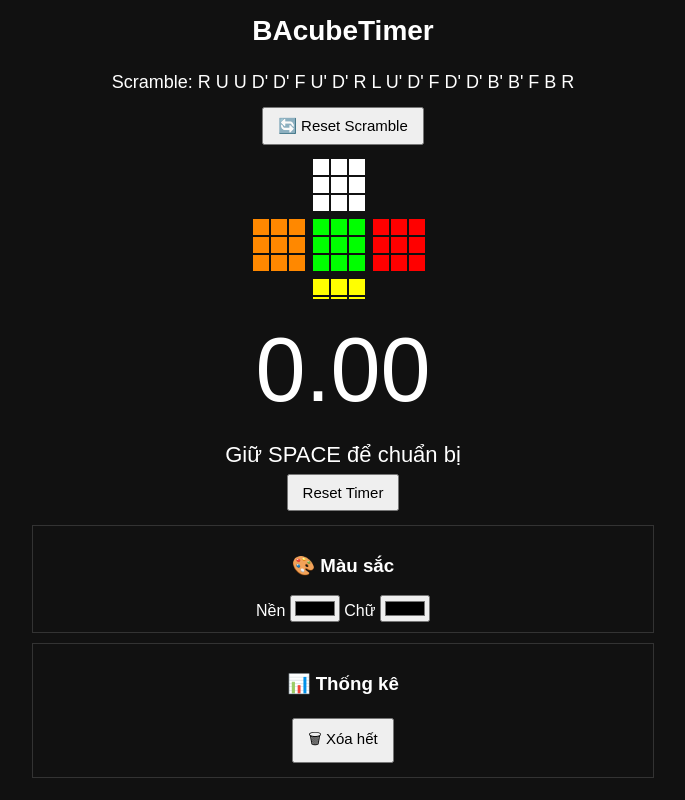
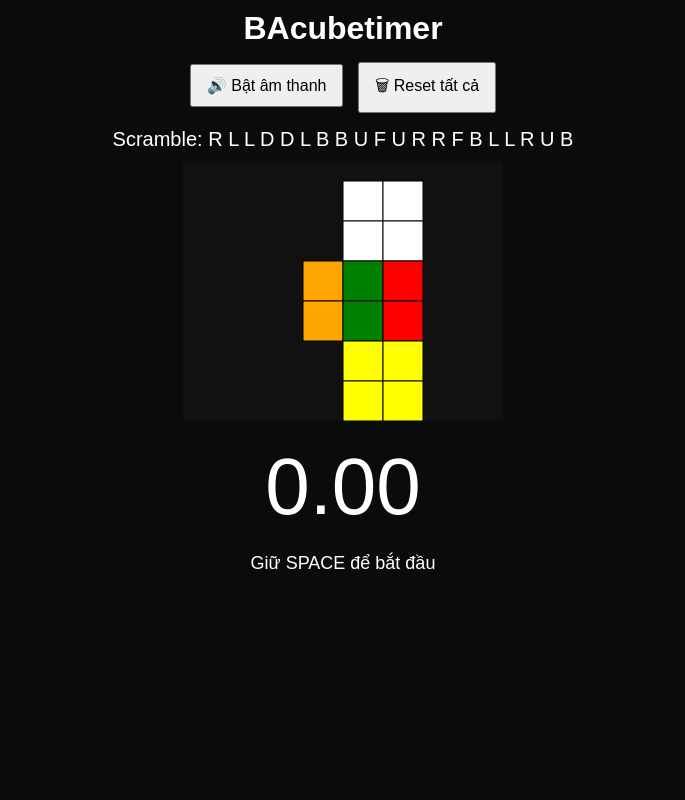
Before and after one commit to Banhdz13/Banhdz13.github.io, a plain HTML site: page rubik-timer.html in a window 1280 px wide. Shown: the whole page, without its empty margins (297-982 px from the left). Drawn offline with Linux system fonts and the light colour scheme.

Commit message:
Update rubik-timer.html

```diff
--- a/rubik-timer.html
+++ b/rubik-timer.html
@@ -2,196 +2,197 @@
 <html lang="vi">
 <head>
 <meta charset="UTF-8">
-<title>BAcubeTimer</title>
+<title>BAcubetimer</title>
 <style>
 body{
-    margin:0;
-    background:#111;
-    color:white;
-    font-family:Arial;
-    text-align:center;
+ margin:0;
+ font-family:Arial;
+ background:#0b0b0b;
+ color:white;
+ text-align:center;
 }
-header{
-    font-size:28px;
-    padding:15px;
-    font-weight:bold;
+h1{margin:10px}
+
+#timer{
+ font-size:80px;
+ margin:20px;
 }
+
 #scramble{
-    font-size:18px;
-    margin:10px;
+ font-size:20px;
+ margin:10px;
+ word-break:break-word;
 }
-#timer{
-    font-size:90px;
-    margin:20px 0;
+
+canvas{
+ background:#111;
+ margin:auto;
+ display:block;
 }
-#message{
-    min-height:28px;
-    font-size:22px;
+
+button{
+ padding:10px 15px;
+ margin:5px;
+ font-size:16px;
+ cursor:pointer;
 }
-button{
-    padding:8px 14px;
-    margin:4px;
-    font-size:15px;
+
+#msg{
+ font-size:18px;
+ margin-top:10px;
 }
-.panel{
-    max-width:600px;
-    margin:10px auto;
-    border:1px solid #333;
-    padding:10px;
-}
-ul{text-align:left;}
-canvas{
-    display:block;
-    margin:10px auto;
+
+#stats{
+ margin-top:15px;
+ font-size:14px;
 }
 </style>
 </head>
 
 <body>
+<h1>BAcubetimer</h1>
 
-<header>BAcubeTimer</header>
+<button onclick="enableSound()">🔊 Bật âm thanh</button>
+<button onclick="resetAll()">🗑 Reset tất cả</button>
 
 <div id="scramble"></div>
-<button onclick="newScramble()">🔄 Reset Scramble</button>
 
-<canvas id="cube" width="180" height="140"></canvas>
+<canvas id="cube" width="320" height="260"></canvas>
 
 <div id="timer">0.00</div>
-<div id="message">Giữ SPACE để chuẩn bị</div>
+<div id="msg">Giữ SPACE để bắt đầu</div>
 
-<button onclick="resetTimer()">Reset Timer</button>
+<div id="stats"></div>
 
-<div class="panel">
-<h3>🎨 Màu sắc</h3>
-Nền <input type="color" onchange="document.body.style.background=this.value">
-Chữ <input type="color" onchange="document.body.style.color=this.value">
-</div>
-
-<div class="panel">
-<h3>📊 Thống kê</h3>
-<ul id="history"></ul>
-<button onclick="clearAll()">🗑 Xóa hết</button>
-</div>
-
-<audio id="good" src="https://assets.mixkit.co/sfx/preview/mixkit-achievement-bell-600.mp3"></audio>
-<audio id="bad" src="https://assets.mixkit.co/sfx/preview/mixkit-wrong-answer-fail-notification-946.mp3"></audio>
+<audio id="win" src="https://assets.mixkit.co/sfx/preview/mixkit-achievement-bell-600.mp3"></audio>
+<audio id="lose" src="https://assets.mixkit.co/sfx/preview/mixkit-losing-drums-2023.mp3"></audio>
 
 <script>
-let running=false, ready=false;
-let startTime=0, raf;
+let running=false;
+let startTime=0;
+let interval;
+let soundEnabled=false;
 let times=[];
 
-const timer=document.getElementById("timer");
-const message=document.getElementById("message");
-const history=document.getElementById("history");
+function enableSound(){
+ document.getElementById("win").play().catch(()=>{});
+ soundEnabled=true;
+ alert("Âm thanh đã bật");
+}
 
-/* ===== TIMER ===== */
+function resetAll(){
+ times=[];
+ document.getElementById("stats").innerHTML="";
+ newScramble();
+ drawCube();
+}
+
+function randomScramble(){
+ let m=["R","L","U","D","F","B"];
+ let s="";
+ for(let i=0;i<20;i++){
+  s+=m[Math.floor(Math.random()*6)]+" ";
+ }
+ return s;
+}
+
+function newScramble(){
+ document.getElementById("scramble").innerText="Scramble: "+randomScramble();
+}
+newScramble();
+
 document.addEventListener("keydown",e=>{
  if(e.code==="Space" && !running){
-   ready=true;
-   message.innerText="Thả SPACE để bắt đầu";
-   e.preventDefault();
- }
-});
-document.addEventListener("keyup",e=>{
- if(e.code==="Space"){
-   if(!running && ready) start();
-   else if(running) stop();
-   e.preventDefault();
+  running=true;
+  startTime=Date.now();
+  interval=setInterval(update,10);
  }
 });
 
-function start(){
- ready=false;
- running=true;
- startTime=performance.now();
- message.innerText="Đang chạy...";
- loop();
-}
-function loop(){
- if(!running) return;
- timer.innerText=((performance.now()-startTime)/1000).toFixed(2);
- raf=requestAnimationFrame(loop);
-}
-function stop(){
- running=false;
- cancelAnimationFrame(raf);
- let t=((performance.now()-startTime)/1000);
- timer.innerText=t.toFixed(2);
- evaluate(t);
- save(t);
- newScramble();
-}
-function resetTimer(){
- running=false; ready=false;
- timer.innerText="0.00";
- message.innerText="Giữ SPACE để chuẩn bị";
+document.addEventListener("keyup",e=>{
+ if(e.code==="Space" && running){
+  running=false;
+  clearInterval(interval);
+  let t=(Date.now()-startTime)/1000;
+  times.push(t);
+  showMsg(t);
+  updateStats();
+  newScramble();
+ }
+});
+
+function update(){
+ let t=(Date.now()-startTime)/1000;
+ document.getElementById("timer").innerText=t.toFixed(2);
 }
 
-/* ===== ĐÁNH GIÁ ===== */
-function evaluate(t){
- let msg="", sound="good";
+function showMsg(t){
+ let msg="";
+ let sound="win";
  if(t<=5) msg="KỈ LỤC THẾ GIỚI À =))";
- else if(t<=10) msg="Trời ơi đỉnh dữ vậy";
- else if(t<=15) msg="Ê quá ghê rồi á";
- else if(t<=20) msg="Ối dồi ôi ghê vậy";
- else if(t<=25) msg="Ghê vậy ba";
- else if(t<=35) msg="Cũng ghê phết nhờ";
- else if(t<=40) msg="Mới bắt đầu học F2L hả";
- else{ msg="Ê học F2L đi nha"; sound="bad"; }
- message.innerText=msg;
- document.getElementById(sound).play();
+ else if(t<=10) msg="TRỜI ƠI ĐỈNH ĐỈNH ĐỈNH";
+ else if(t<=15) msg="QUÁ GHÊ RỒI NHA";
+ else if(t<=20) msg="ỐI DỒI ÔI GHÊ VẬY";
+ else if(t<=25) msg="GHÊ VẬY BA";
+ else if(t<=35) msg="CŨNG GHÊ PHẾT NHỜ";
+ else if(t<=40){ msg="MỚI HỌC F2L HẢ"; sound="lose";}
+ else { msg="Ê HỌC F2L ĐI NHA"; sound="lose"; }
+
+ document.getElementById("msg").innerText=msg;
+ if(soundEnabled) document.getElementById(sound).play();
 }
 
-/* ===== THỐNG KÊ ===== */
-function save(t){
- times.push(t);
- renderStats();
-}
-function renderStats(){
- history.innerHTML="";
+function updateStats(){
+ let html="Thống kê:<br>";
  times.forEach((t,i)=>{
-  let li=document.createElement("li");
-  li.innerHTML=`${t.toFixed(2)}s <button onclick="del(${i})">🗑</button>`;
-  history.appendChild(li);
+  html+=`${i+1}. ${t.toFixed(2)}s ❌<br>`;
  });
-}
-function del(i){ times.splice(i,1); renderStats(); }
-function clearAll(){ times=[]; renderStats(); }
-
-/* ===== SCRAMBLE ===== */
-function newScramble(){
- const m=["R","R'","L","L'","U","U'","D","D'","F","F'","B","B'"];
- let s=[];
- for(let i=0;i<20;i++) s.push(m[Math.floor(Math.random()*m.length)]);
- document.getElementById("scramble").innerText="Scramble: "+s.join(" ");
- drawCube();
+ document.getElementById("stats").innerHTML=html;
 }
 
-/* ===== CUBE 2D ỔN ĐỊNH ===== */
 function drawCube(){
- const ctx=document.getElementById("cube").getContext("2d");
- ctx.clearRect(0,0,180,140);
- const faces={
-  U:"#fff", L:"#f80", F:"#0f0",
-  R:"#f00", B:"#00f", D:"#ff0"
+ const c=document.getElementById("cube");
+ const ctx=c.getContext("2d");
+ ctx.clearRect(0,0,c.width,c.height);
+
+ const size=40;
+ const ox=120, oy=20;
+
+ const colors={
+  U:"white", D:"yellow",
+  F:"green", B:"blue",
+  L:"orange", R:"red"
  };
+
  function face(x,y,color){
-  for(let r=0;r<3;r++)
-   for(let c=0;c<3;c++){
-    ctx.fillStyle=color;
-    ctx.fillRect(x+c*18,y+r*18,16,16);
-   }
+  ctx.fillStyle=color;
+  ctx.fillRect(x,y,size,size);
+  ctx.strokeStyle="black";
+  ctx.strokeRect(x,y,size,size);
  }
- face(60,0,faces.U);
- face(0,60,faces.L);
- face(60,60,faces.F);
- face(120,60,faces.R);
- face(60,120,faces.D);
+
+ // U
+ face(ox+size,oy,colors.U);
+ face(ox+2*size,oy,colors.U);
+ face(ox+size,oy+size,colors.U);
+ face(ox+2*size,oy+size,colors.U);
+
+ // L F R
+ face(ox,oy+2*size,colors.L);
+ face(ox+size,oy+2*size,colors.F);
+ face(ox+2*size,oy+2*size,colors.R);
+
+ face(ox,oy+3*size,colors.L);
+ face(ox+size,oy+3*size,colors.F);
+ face(ox+2*size,oy+3*size,colors.R);
+
+ // D (KHÔNG BỊ CỤT)
+ face(ox+size,oy+4*size,colors.D);
+ face(ox+2*size,oy+4*size,colors.D);
+ face(ox+size,oy+5*size,colors.D);
+ face(ox+2*size,oy+5*size,colors.D);
 }
-
-newScramble();
+drawCube();
 </script>
-
 </body>
 </html>
```
